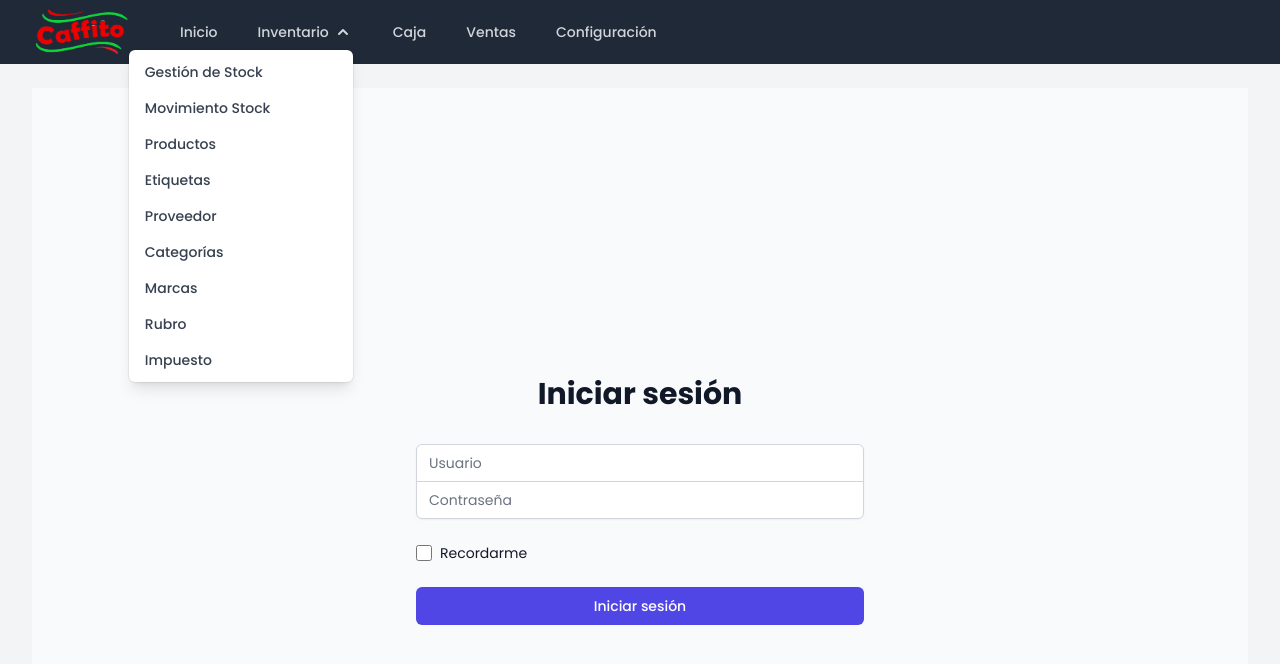
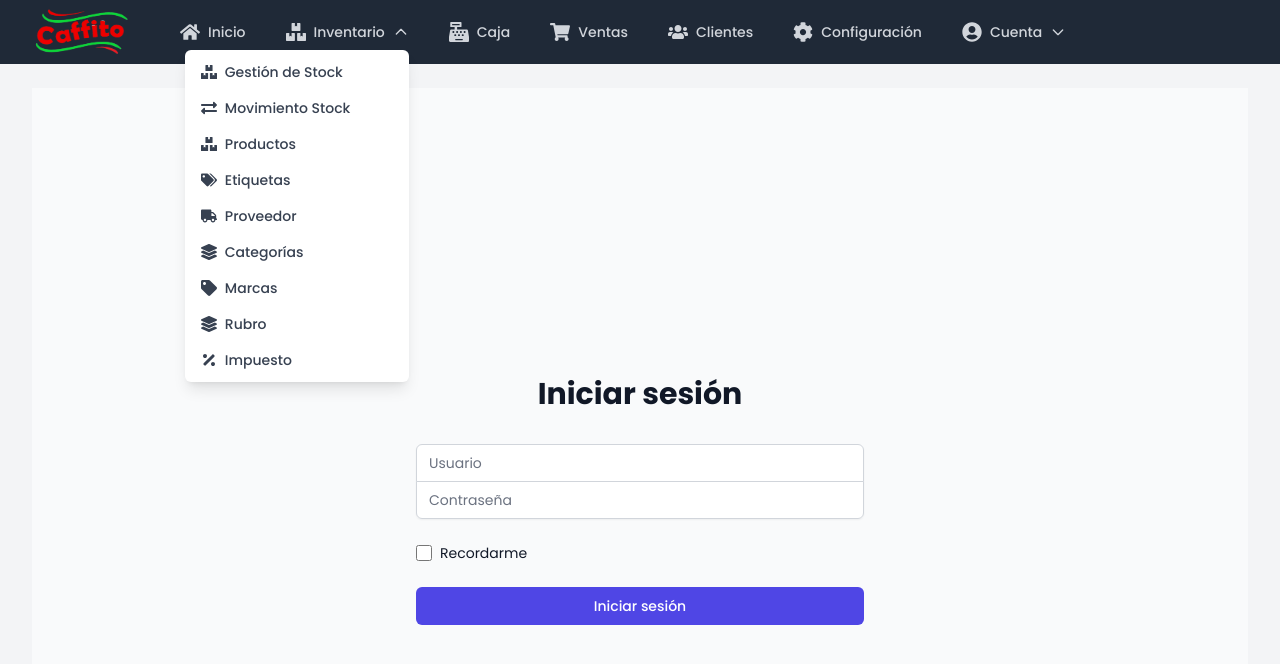
Before and after one commit to denisperaltac/Caffito, a React (Vite) app: page /login in a window 1280 px wide. Both pictures are taken after a click on the button "Inventario". Shown: the top 664 px of the page. Built offline with nearby package versions, Linux system fonts and the light colour scheme.

Commit message:
navigation

```diff
--- /dev/null
+++ b/src/components/AccountMenu.tsx
@@ -0,0 +1,90 @@
+import React, { useState, useRef, useEffect } from "react";
+import { Link, useLocation } from "react-router-dom";
+import { FaUser, FaCog, FaSignOutAlt, FaUserCircle } from "react-icons/fa";
+
+const AccountMenu: React.FC<{ getNavItemClass: (path: string) => string }> = ({
+  getNavItemClass,
+}) => {
+  const [isOpen, setIsOpen] = useState(false);
+  const location = useLocation();
+  const menuRef = useRef<HTMLDivElement>(null);
+
+  // Cerrar el menú cuando cambia la ruta
+  useEffect(() => {
+    setIsOpen(false);
+  }, [location.pathname]);
+
+  // Cerrar el menú cuando se hace clic fuera
+  useEffect(() => {
+    const handleClickOutside = (event: MouseEvent) => {
+      if (menuRef.current && !menuRef.current.contains(event.target as Node)) {
+        setIsOpen(false);
+      }
+    };
+
+    document.addEventListener("mousedown", handleClickOutside);
+    return () => {
+      document.removeEventListener("mousedown", handleClickOutside);
+    };
+  }, []);
+
+  return (
+    <div
+      className={getNavItemClass("/cuenta")}
+      onClick={() => setIsOpen(!isOpen)}
+    >
+      <FaUserCircle className="w-5 h-5" />
+      <div className="relative" ref={menuRef}>
+        <button className="flex items-center gap-2">
+          Cuenta
+          <svg
+            className={`w-4 h-4 transition-transform ${
+              isOpen ? "transform rotate-180" : ""
+            }`}
+            fill="none"
+            stroke="currentColor"
+            viewBox="0 0 24 24"
+          >
+            <path
+              strokeLinecap="round"
+              strokeLinejoin="round"
+              strokeWidth={2}
+              d="M19 9l-7 7-7-7"
+            />
+          </svg>
+        </button>
+
+        {isOpen && (
+          <div className="absolute right-0 mt-2 w-48 bg-white rounded-md shadow-lg py-1 z-50">
+            <Link
+              to="/cuenta/perfil"
+              className="flex items-center gap-2 px-4 py-2 text-sm text-gray-700 hover:bg-gray-100"
+              onClick={() => setIsOpen(false)}
+            >
+              <FaUser className="w-4 h-4" />
+              Perfil
+            </Link>
+            <Link
+              to="/cuenta/configuracion"
+              className="flex items-center gap-2 px-4 py-2 text-sm text-gray-700 hover:bg-gray-100"
+              onClick={() => setIsOpen(false)}
+            >
+              <FaCog className="w-4 h-4" />
+              Configuración
+            </Link>
+            <Link
+              to="/login"
+              className="flex items-center gap-2 px-4 py-2 text-sm text-gray-700 hover:bg-gray-100"
+              onClick={() => setIsOpen(false)}
+            >
+              <FaSignOutAlt className="w-4 h-4" />
+              Cerrar Sesión
+            </Link>
+          </div>
+        )}
+      </div>
+    </div>
+  );
+};
+
+export default AccountMenu;
--- /dev/null
+++ b/src/components/InventarioMenu.tsx
@@ -0,0 +1,108 @@
+import React, { useState, useRef, useEffect } from "react";
+import { Link, useLocation } from "react-router-dom";
+import {
+  FaBoxes,
+  FaExchangeAlt,
+  FaTags,
+  FaTruck,
+  FaLayerGroup,
+  FaTag,
+  FaPercentage,
+} from "react-icons/fa";
+
+const InventarioMenu: React.FC<{
+  getNavItemClass: (path: string) => string;
+}> = ({ getNavItemClass }) => {
+  const [isOpen, setIsOpen] = useState(false);
+  const location = useLocation();
+  const menuRef = useRef<HTMLDivElement>(null);
+
+  // Cerrar el menú cuando cambia la ruta
+  useEffect(() => {
+    setIsOpen(false);
+  }, [location.pathname]);
+
+  // Cerrar el menú cuando se hace clic fuera
+  useEffect(() => {
+    const handleClickOutside = (event: MouseEvent) => {
+      if (menuRef.current && !menuRef.current.contains(event.target as Node)) {
+        setIsOpen(false);
+      }
+    };
+
+    document.addEventListener("mousedown", handleClickOutside);
+    return () => {
+      document.removeEventListener("mousedown", handleClickOutside);
+    };
+  }, []);
+
+  const menuItems = [
+    {
+      path: "/inventario/gestion-stock",
+      label: "Gestión de Stock",
+      icon: FaBoxes,
+    },
+    {
+      path: "/inventario/movimiento-stock",
+      label: "Movimiento Stock",
+      icon: FaExchangeAlt,
+    },
+    { path: "/inventario/productos", label: "Productos", icon: FaBoxes },
+    { path: "/inventario/etiquetas", label: "Etiquetas", icon: FaTags },
+    { path: "/inventario/proveedor", label: "Proveedor", icon: FaTruck },
+    { path: "/inventario/categorias", label: "Categorías", icon: FaLayerGroup },
+    { path: "/inventario/marcas", label: "Marcas", icon: FaTag },
+    { path: "/inventario/rubro", label: "Rubro", icon: FaLayerGroup },
+    { path: "/inventario/impuesto", label: "Impuesto", icon: FaPercentage },
+  ];
+
+  return (
+    <div
+      className={getNavItemClass("/inventario")}
+      onClick={() => setIsOpen(!isOpen)}
+    >
+      <FaBoxes className="w-5 h-5" />
+      <div className="relative" ref={menuRef}>
+        <button className="flex items-center gap-2">
+          Inventario
+          <svg
+            className={`w-4 h-4 transition-transform ${
+              isOpen ? "transform rotate-180" : ""
+            }`}
+            fill="none"
+            stroke="currentColor"
+            viewBox="0 0 24 24"
+          >
+            <path
+              strokeLinecap="round"
+              strokeLinejoin="round"
+              strokeWidth={2}
+              d="M19 9l-7 7-7-7"
+            />
+          </svg>
+        </button>
+
+        {isOpen && (
+          <div className="absolute right-0 mt-2 w-56 bg-white rounded-md shadow-lg py-1 z-50">
+            {menuItems.map((item) => {
+              const Icon = item.icon;
+              return (
+                <Link
+                  key={item.path}
+                  to={item.path}
+                  className="flex items-center gap-2 px-4 py-2 text-sm text-gray-700 hover:bg-gray-100"
+                  onClick={() => setIsOpen(false)}
+                >
+                  <Icon className="w-4 h-4" />
+                  {item.label}
+                </Link>
+              );
+            })}
+          </div>
+        )}
+      </div>
+    </div>
+  );
+};
+
+export default InventarioMenu;
--- a/src/components/Navigation.tsx
+++ b/src/components/Navigation.tsx
@@ -1,14 +1,23 @@
 import React from "react";
 import { Link, useLocation } from "react-router-dom";
-import NavigationMenu from "./NavigationMenu";
+import InventarioMenu from "./InventarioMenu";
+import AccountMenu from "./AccountMenu";
 import logo from "../assets/LogoCaffito.png";
+import {
+  FaHome,
+  FaCashRegister,
+  FaShoppingCart,
+  FaCog,
+  FaUsers,
+} from "react-icons/fa";
 
 const Navigation: React.FC = () => {
   const location = useLocation();
   const currentPath = location.pathname;
 
   const getNavItemClass = (path: string) => {
-    const baseClass = "px-3 py-2 rounded-md text-sm font-medium";
+    const baseClass =
+      "px-3 py-2 rounded-md text-sm font-medium flex items-center gap-2 cursor-pointer";
     const isActive =
       path === "/" ? currentPath === "/" : currentPath.startsWith(path);
 
@@ -18,8 +27,10 @@ const Navigation: React.FC = () => {
         return `${baseClass} bg-indigo-600 text-white`;
       if (path === "/caja") return `${baseClass} bg-green-600 text-white`;
       if (path === "/ventas") return `${baseClass} bg-purple-600 text-white`;
+      if (path === "/clientes") return `${baseClass} bg-pink-600 text-white`;
       if (path === "/configuracion")
         return `${baseClass} bg-yellow-600 text-white`;
+      if (path === "/cuenta") return `${baseClass} bg-orange-600 text-white`;
       return `${baseClass} bg-gray-700 text-white`;
     }
 
@@ -39,23 +50,33 @@ const Navigation: React.FC = () => {
             <div className="hidden md:block">
               <div className="ml-10 flex items-baseline space-x-4">
                 <Link to="/" className={getNavItemClass("/")}>
+                  <FaHome className="w-5 h-5" />
                   Inicio
                 </Link>
-                <div className={getNavItemClass("/inventario")}>
-                  <NavigationMenu />
-                </div>
+
+                <InventarioMenu getNavItemClass={getNavItemClass} />
+
                 <Link to="/caja/cierres" className={getNavItemClass("/caja")}>
+                  <FaCashRegister className="w-5 h-5" />
                   Caja
                 </Link>
                 <Link to="/ventas" className={getNavItemClass("/ventas")}>
+                  <FaShoppingCart className="w-5 h-5" />
                   Ventas
+                </Link>
+                <Link to="/clientes" className={getNavItemClass("/clientes")}>
+                  <FaUsers className="w-5 h-5" />
+                  Clientes
                 </Link>
                 <Link
                   to="/configuracion"
                   className={getNavItemClass("/configuracion")}
                 >
+                  <FaCog className="w-5 h-5" />
                   Configuración
                 </Link>
+
+                <AccountMenu getNavItemClass={getNavItemClass} />
               </div>
             </div>
           </div>
--- a/src/components/NavigationMenu.tsx
+++ /dev/null
@@ -1,62 +0,0 @@
-import React, { useState } from "react";
-import { Link } from "react-router-dom";
-
-const NavigationMenu: React.FC = () => {
-  const [isOpen, setIsOpen] = useState(false);
-
-  const menuItems = [
-    { path: "/inventario/gestion-stock", label: "Gestión de Stock" },
-    { path: "/inventario/movimiento-stock", label: "Movimiento Stock" },
-    { path: "/inventario/productos", label: "Productos" },
-    { path: "/inventario/etiquetas", label: "Etiquetas" },
-    { path: "/inventario/proveedor", label: "Proveedor" },
-    { path: "/inventario/categorias", label: "Categorías" },
-    { path: "/inventario/marcas", label: "Marcas" },
-    { path: "/inventario/rubro", label: "Rubro" },
-    { path: "/inventario/impuesto", label: "Impuesto" },
-  ];
-
-  return (
-    <div className="relative">
-      <button
-        onClick={() => setIsOpen(!isOpen)}
-        className="flex items-center space-x-1 focus:outline-none"
-      >
-        <span>Inventario</span>
-        <svg
-          className={`h-5 w-5 transform transition-transform duration-200 ${
-            isOpen ? "rotate-180" : ""
-          }`}
-          xmlns="http://www.w3.org/2000/svg"
-          viewBox="0 0 20 20"
-          fill="currentColor"
-        >
-          <path
-            fillRule="evenodd"
-            d="M5.293 7.293a1 1 0 011.414 0L10 10.586l3.293-3.293a1 1 0 111.414 1.414l-4 4a1 1 0 01-1.414 0l-4-4a1 1 0 010-1.414z"
-            clipRule="evenodd"
-          />
-        </svg>
-      </button>
-
-      {isOpen && (
-        <div className="absolute right-0 mt-2 w-56 rounded-md shadow-lg bg-white ring-1 ring-black ring-opacity-5 z-50">
-          <div className="py-1">
-            {menuItems.map((item) => (
-              <Link
-                key={item.path}
-                to={item.path}
-                onClick={() => setIsOpen(false)}
-                className="block px-4 py-2 text-sm text-gray-700 hover:bg-gray-100"
-              >
-                {item.label}
-              </Link>
-            ))}
-          </div>
-        </div>
-      )}
-    </div>
-  );
-};
-
-export default NavigationMenu;
--- a/src/layouts/MainLayout.tsx
+++ b/src/layouts/MainLayout.tsx
@@ -1,6 +1,6 @@
 import React from "react";
 import { Outlet } from "react-router-dom";
-import NavigationMenu from "../components/NavigationMenu";
+import InventarioMenu from "../components/InventarioMenu";
 
 const MainLayout: React.FC = () => {
   return (
@@ -20,7 +20,7 @@ const MainLayout: React.FC = () => {
                 >
                   Inicio
                 </a>
-                <NavigationMenu />
+                <InventarioMenu />
                 <a
                   href="/caja"
                   className="border-transparent text-gray-500 hover:border-gray-300 hover:text-gray-700 inline-flex items-center px-1 pt-1 border-b-2 text-sm font-medium"
```
